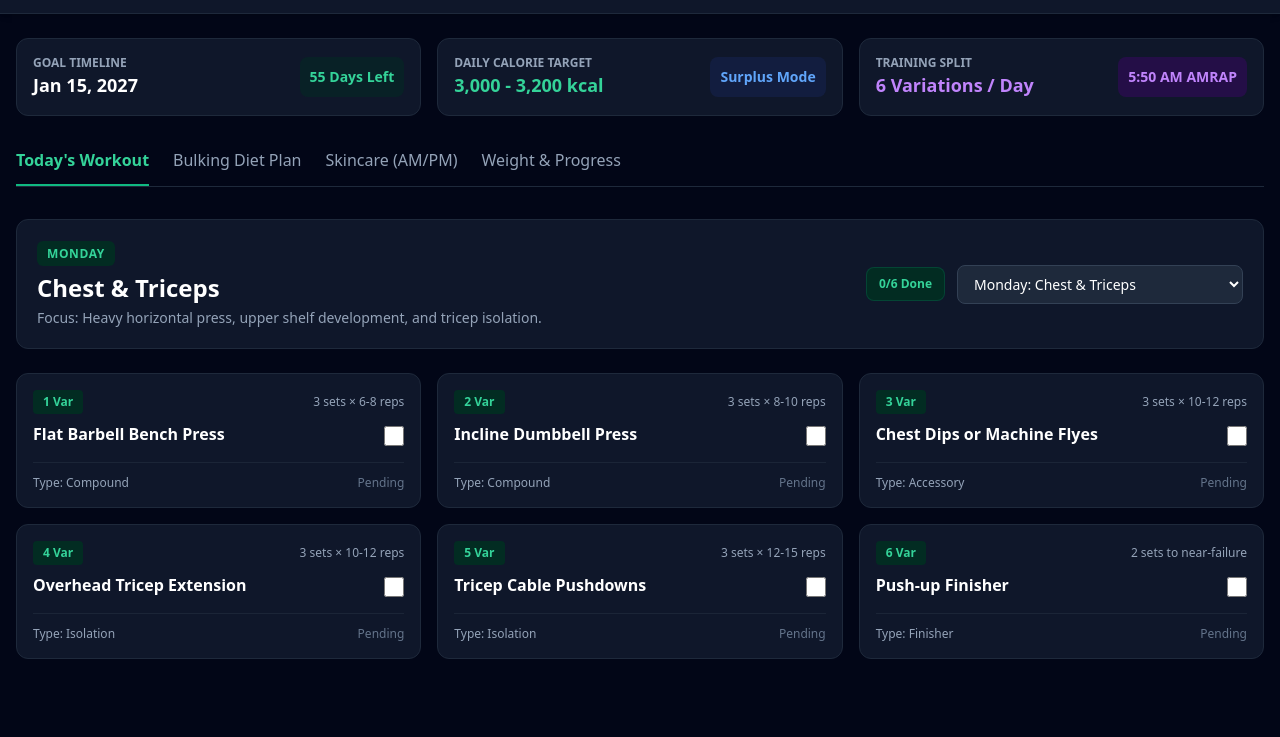
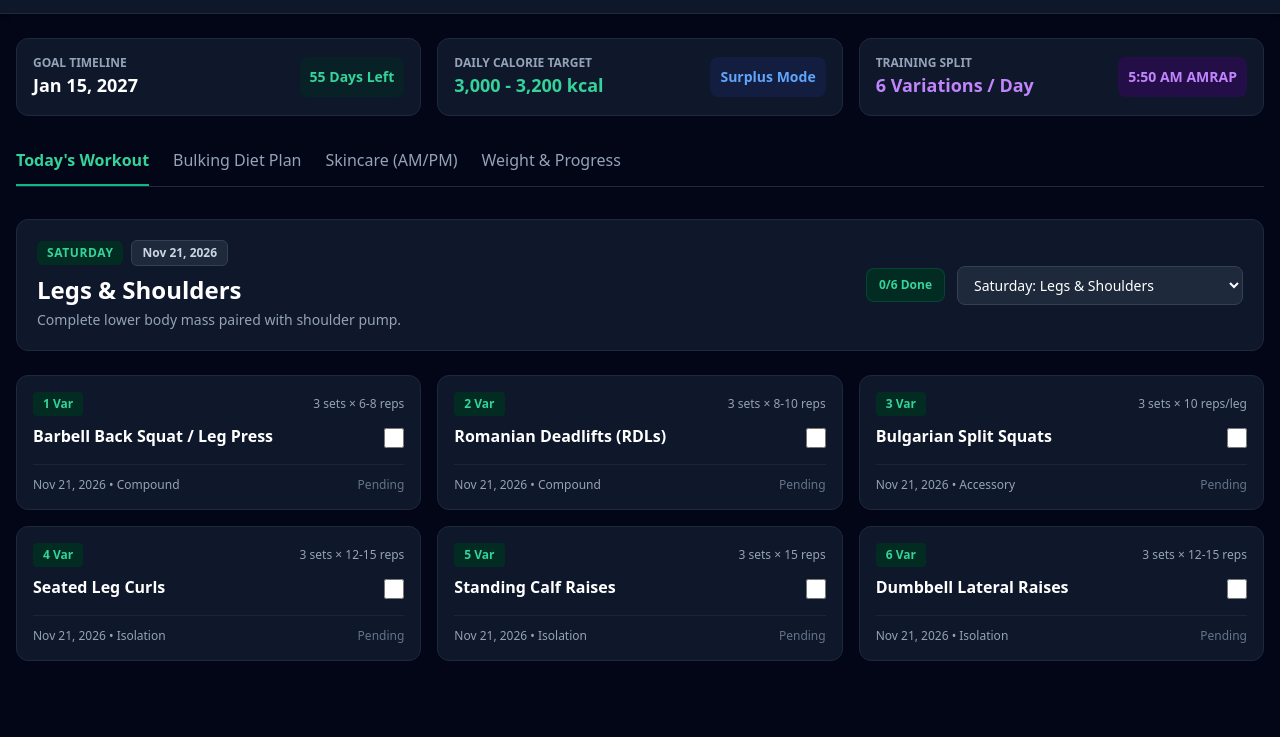
Before and after one commit to mopurishankar/shankar-fit, a plain HTML site: page index.html in a window 1280 px wide. Shown: the part 63-800 px from the top of the page. Drawn offline with nearby package versions, Linux system fonts and the light colour scheme.

Commit message:
Refine target weight and workout details
Updated target weight and workout descriptions for clarity.

```diff
--- a/index.html
+++ b/index.html
@@ -16,7 +16,7 @@
                 <div class="bg-emerald-500 text-slate-950 font-black px-3 py-1.5 rounded-lg text-xl tracking-wider">SF</div>
                 <div>
                     <h1 class="text-xl font-bold tracking-tight text-white">Shankar Fit</h1>
-                    <p class="text-xs text-slate-400">Target: 52kg → 60kg by Jan 15</p>
+                    <p class="text-xs text-slate-400">Target: 52kg → 57-60kg by Jan 15</p>
                 </div>
             </div>
             <div class="flex items-center gap-3">
@@ -67,9 +67,12 @@
         <section id="tab-workout" class="space-y-6">
             <div class="flex flex-col sm:flex-row justify-between items-start sm:items-center bg-slate-900 border border-slate-800 rounded-xl p-5 gap-4">
                 <div>
-                    <span class="text-xs uppercase tracking-wider font-semibold text-emerald-400 bg-emerald-950 px-2.5 py-1 rounded-md" id="today-day-label">Monday</span>
+                    <div class="flex flex-wrap items-center gap-2">
+                        <span class="text-xs uppercase tracking-wider font-semibold text-emerald-400 bg-emerald-950 px-2.5 py-1 rounded-md" id="today-day-label">Monday</span>
+                        <span class="text-xs font-semibold text-slate-300 bg-slate-800 px-2.5 py-1 rounded-md border border-slate-700" id="today-date-label">--</span>
+                    </div>
                     <h2 class="text-2xl font-bold mt-2 text-white" id="today-workout-title">Chest & Triceps</h2>
-                    <p class="text-sm text-slate-400 mt-1">Focus: Heavy horizontal press, upper shelf development, and tricep isolation.</p>
+                    <p class="text-sm text-slate-400 mt-1" id="today-workout-desc">Focus: Heavy horizontal press, upper shelf development, and tricep isolation.</p>
                 </div>
                 <div class="flex items-center gap-3 w-full sm:w-auto justify-between sm:justify-start">
                     <span id="workout-progress-counter" class="text-xs font-bold bg-emerald-950 text-emerald-400 px-3 py-2 rounded-lg border border-emerald-800/50">0/6 Done</span>
@@ -105,7 +108,10 @@
         <section id="tab-skincare" class="hidden space-y-6">
             <div class="flex flex-col sm:flex-row justify-between items-start sm:items-center bg-slate-900 border border-slate-800 rounded-xl p-5 gap-4">
                 <div>
-                    <span class="text-xs uppercase tracking-wider font-semibold text-emerald-400 bg-emerald-950 px-2.5 py-1 rounded-md" id="skincare-day-label">Monday</span>
+                    <div class="flex flex-wrap items-center gap-2">
+                        <span class="text-xs uppercase tracking-wider font-semibold text-emerald-400 bg-emerald-950 px-2.5 py-1 rounded-md" id="skincare-day-label">Monday</span>
+                        <span class="text-xs font-semibold text-slate-300 bg-slate-800 px-2.5 py-1 rounded-md border border-slate-700" id="skincare-date-label">--</span>
+                    </div>
                     <h2 class="text-2xl font-bold mt-2 text-white">Detan, Brighten & Barrier Care</h2>
                     <p class="text-sm text-slate-400 mt-1" id="skincare-day-focus">Exfoliation Night 1: Gently dissolves tanned, dull surface cells.</p>
                 </div>
@@ -161,7 +167,7 @@
                 <div class="flex flex-col sm:flex-row justify-between items-start sm:items-center gap-4">
                     <div>
                         <h2 class="text-xl font-bold text-white">Weight Gain Trajectory (52kg → 60kg)</h2>
-                        <p class="text-sm text-slate-400">Log your weekly progress to track lean mass gains.</p>
+                        <p class="text-sm text-slate-400">Latest logged weight: <span id="progress-latest-weight" class="font-bold text-emerald-400">52.0 kg</span></p>
                     </div>
                     <button onclick="openWeightModal()" class="bg-emerald-600 hover:bg-emerald-500 text-white px-4 py-2 rounded-lg text-sm font-medium transition">+ Add Weekly Weigh-In</button>
                 </div>
@@ -213,8 +219,10 @@
     </div>
 
     <script>
+        const dayOrder = ["Monday", "Tuesday", "Wednesday", "Thursday", "Friday", "Saturday", "Sunday"];
+
         const workouts = {
-            "Monday": { title: "Chest & Triceps", desc: "Heavy horizontal press and upper chest focus.", exercises: [
+            "Monday": { title: "Chest & Triceps", desc: "Heavy horizontal press, upper shelf development, and tricep isolation.", exercises: [
                 { name: "Flat Barbell Bench Press", sets: "3 sets × 6-8 reps", type: "Compound" },
                 { name: "Incline Dumbbell Press", sets: "3 sets × 8-10 reps", type: "Compound" },
                 { name: "Chest Dips or Machine Flyes", sets: "3 sets × 10-12 reps", type: "Accessory" },
@@ -385,21 +393,45 @@
             { date: 'Nov 17', weight: 52.0 }
         ];
 
-        let currentDay = 'Monday';
+        function getActualDayName(dateObj = new Date()) {
+            const jsDay = dateObj.getDay(); // 0 = Sun, 1 = Mon ... 6 = Sat
+            return jsDay === 0 ? "Sunday" : dayOrder[jsDay - 1];
+        }
+
+        function formatShortDate(dateObj) {
+            return dateObj.toLocaleDateString('en-US', { month: 'short', day: 'numeric', year: 'numeric' });
+        }
+
+        function getDateForDayInCurrentWeek(dayName) {
+            const now = new Date();
+            const currentIndex = dayOrder.indexOf(getActualDayName(now));
+            const targetIndex = dayOrder.indexOf(dayName);
+            const diff = targetIndex - currentIndex;
+            const targetDate = new Date(now);
+            targetDate.setDate(now.getDate() + diff);
+            return targetDate;
+        }
+
+        let currentDay = getActualDayName(new Date());
         let completedExercises = JSON.parse(localStorage.getItem('shankar_completed_' + currentDay)) || {};
-        let currentSkincareDay = 'Monday';
+        let currentSkincareDay = currentDay;
         let completedSkincare = JSON.parse(localStorage.getItem('shankar_skincare_' + currentSkincareDay)) || {};
         let chartInstance = null;
 
         window.addEventListener('DOMContentLoaded', () => {
             calculateDaysLeft();
-            renderWorkout('Monday');
+            document.getElementById('day-selector').value = currentDay;
+            document.getElementById('today-day-label').innerText = currentDay;
+            document.getElementById('skincare-day-selector').value = currentSkincareDay;
+            document.getElementById('skincare-day-label').innerText = currentSkincareDay;
+
+            renderWorkout(currentDay);
             renderDiet();
-            renderSkincare('Monday');
+            renderSkincare(currentSkincareDay);
             initChart();
             updateDisplayWeight();
             renderWeightTable();
-            document.getElementById('modal-date-input').value = 'Nov 17';
+            document.getElementById('modal-date-input').value = new Date().toLocaleDateString('en-US', { month: 'short', day: 'numeric' });
 
             if ('serviceWorker' in navigator) {
                 navigator.serviceWorker.register('./sw.js').catch(err => console.log('SW registration failed', err));
@@ -423,7 +455,9 @@
             document.getElementById(`tab-${tab}`).classList.remove('hidden');
             document.getElementById(`tab-btn-${tab}`).classList.add('border-emerald-500', 'text-emerald-400');
             document.getElementById(`tab-btn-${tab}`).classList.remove('border-transparent', 'text-slate-400');
-            if(tab === 'progress' && chartInstance) chartInstance.update();
+            if(tab === 'progress') {
+                refreshChart();
+            }
         }
 
         function changeWorkoutDay(day) {
@@ -441,7 +475,10 @@
 
         function renderWorkout(day) {
             const data = workouts[day];
+            const dateStr = formatShortDate(getDateForDayInCurrentWeek(day));
+            document.getElementById('today-date-label').innerText = dateStr;
             document.getElementById('today-workout-title').innerText = data.title;
+            document.getElementById('today-workout-desc').innerText = data.desc;
             const container = document.getElementById('exercise-cards-container');
             container.innerHTML = '';
 
@@ -463,7 +500,7 @@
                             </div>
                         </div>
                         <div class="mt-4 pt-3 border-t border-slate-800/80 flex items-center justify-between text-xs text-slate-400">
-                            <span>Type: ${ex.type}</span>
+                            <span>${dateStr} • ${ex.type}</span>
                             <span class="${isChecked ? 'text-emerald-400 font-bold' : 'text-slate-500'}">${isChecked ? 'Completed ✓' : 'Pending'}</span>
                         </div>
                     </div>
@@ -505,6 +542,7 @@
 
         function renderSkincare(day) {
             const data = skincareSchedule[day];
+            document.getElementById('skincare-date-label').innerText = formatShortDate(getDateForDayInCurrentWeek(day));
             document.getElementById('skincare-day-focus').innerText = data.focus;
             const amContainer = document.getElementById('skincare-am-container');
             const pmContainer = document.getElementById('skincare-pm-container');
@@ -551,8 +589,10 @@
                         label: 'Body Weight (kg)',
                         data: weightHistory.map(w => w.weight),
                         borderColor: '#10b981',
-                        backgroundColor: 'rgba(16, 185, 129, 0.1)',
+                        backgroundColor: 'rgba(16, 185, 129, 0.15)',
                         borderWidth: 3,
+                        pointRadius: 5,
+                        pointBackgroundColor: '#10b981',
                         fill: true,
                         tension: 0.3
                     }]
@@ -562,8 +602,8 @@
                     maintainAspectRatio: false,
                     scales: {
                         y: {
-                            min: 50,
-                            max: 62,
+                            suggestedMin: 50,
+                            suggestedMax: 61,
                             grid: { color: '#1e293b' },
                             ticks: { color: '#94a3b8' }
                         },
@@ -577,6 +617,17 @@
             });
         }
 
+        function refreshChart() {
+            if (!chartInstance) {
+                initChart();
+                return;
+            }
+            chartInstance.data.labels = weightHistory.map(w => w.date);
+            chartInstance.data.datasets[0].data = weightHistory.map(w => w.weight);
+            chartInstance.resize();
+            chartInstance.update();
+        }
+
         function renderWeightTable() {
             const tbody = document.getElementById('weight-table-body');
             tbody.innerHTML = '';
@@ -584,7 +635,7 @@
                 tbody.innerHTML += `
                     <tr class="border-b border-slate-800/60 hover:bg-slate-800/30">
                         <td class="px-4 py-3 font-medium text-white">${entry.date}</td>
-                        <td class="px-4 py-3 font-bold text-emerald-400">${entry.weight.toFixed(1)} kg</td>
+                        <td class="px-4 py-3 font-bold text-emerald-400">${Number(entry.weight).toFixed(1)} kg</td>
                         <td class="px-4 py-3 text-right">
                             <button onclick="deleteWeightEntry(${idx})" class="text-red-400 hover:text-red-300 text-xs bg-red-950/40 px-2.5 py-1 rounded border border-red-900/50 transition">Delete</button>
                         </td>
@@ -613,10 +664,7 @@
 
                 updateDisplayWeight();
                 renderWeightTable();
-
-                chartInstance.data.labels = weightHistory.map(w => w.date);
-                chartInstance.data.datasets[0].data = weightHistory.map(w => w.weight);
-                chartInstance.update();
+                refreshChart();
 
                 closeWeightModal();
                 document.getElementById('modal-weight-input').value = '';
@@ -629,9 +677,7 @@
                 localStorage.setItem('shankar_weights', JSON.stringify(weightHistory));
                 updateDisplayWeight();
                 renderWeightTable();
-                chartInstance.data.labels = weightHistory.map(w => w.date);
-                chartInstance.data.datasets[0].data = weightHistory.map(w => w.weight);
-                chartInstance.update();
+                refreshChart();
             } else {
                 alert("You must keep at least one weight entry!");
             }
@@ -639,7 +685,10 @@
 
         function updateDisplayWeight() {
             if(weightHistory.length > 0) {
-                document.getElementById('current-weight-display').innerText = weightHistory[weightHistory.length - 1].weight.toFixed(1);
+                const latest = Number(weightHistory[weightHistory.length - 1].weight).toFixed(1);
+                document.getElementById('current-weight-display').innerText = latest;
+                const tabLatest = document.getElementById('progress-latest-weight');
+                if (tabLatest) tabLatest.innerText = `${latest} kg`;
             }
         }
     </script>
```
